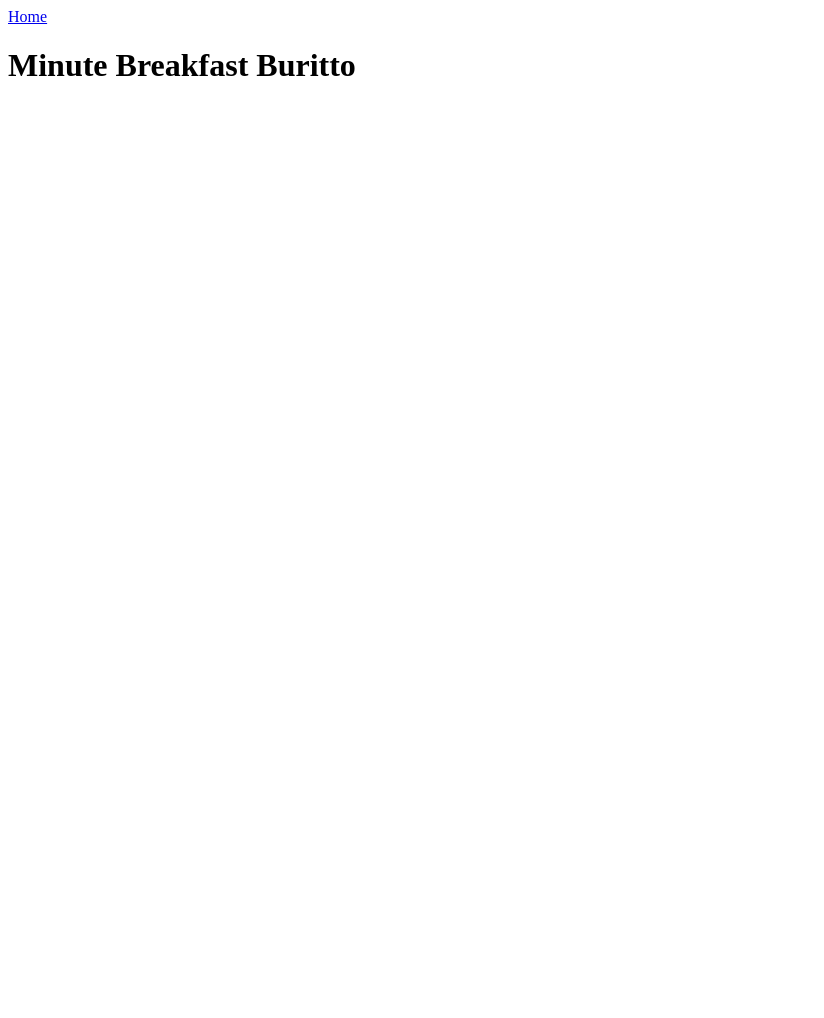
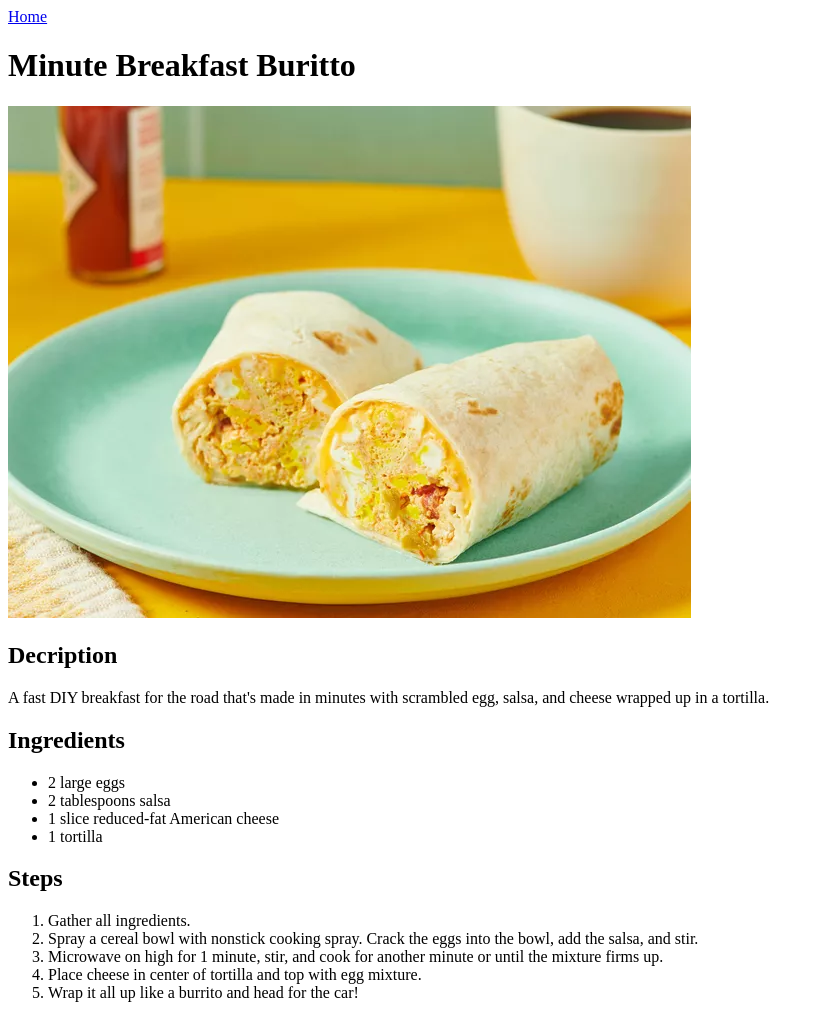
Before and after one commit to ntinosav/odin-recipes, a plain HTML site: page recipes/buritto.html in a window 1280 px wide. Shown: the whole page, without its empty margins (0-824 px from the left). Before the commit the page ends 800 px from the top, so only its background shows below. Drawn offline with Linux system fonts and the light colour scheme.

Commit message:
Add recipe with all its sections

```diff
--- a/recipes/buritto.html
+++ b/recipes/buritto.html
@@ -8,5 +8,28 @@
 <body>
     <a href="../index.html">Home</a>
     <h1>Minute Breakfast Buritto</h1>
+    <img src="buritto.webp" alt="">
+
+    <h2>Decription</h2>
+    <p>A fast DIY breakfast for the road that's made in minutes with scrambled egg, salsa, and cheese wrapped up in a tortilla.</p>
+
+    <h2>Ingredients</h2>
+    <ul>
+        <li>2 large eggs</li>
+        <li>2 tablespoons salsa</li>
+        <li>1 slice reduced-fat American cheese</li>
+        <li>1 tortilla</li>
+    </ul>
+
+
+    <h2>Steps</h2>
+    <ol>
+        <li>Gather all ingredients.</li>
+        <li>Spray a cereal bowl with nonstick cooking spray. Crack the eggs into the bowl, add the salsa, and stir.</li>
+        <li>Microwave on high for 1 minute, stir, and cook for another minute or until the mixture firms up.</li>
+        <li>Place cheese in center of tortilla and top with egg mixture.</li>
+        <li>Wrap it all up like a burrito and head for the car!</li>
+    </ol>
+
 </body>
 </html>
```
